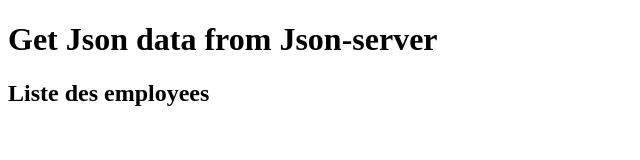
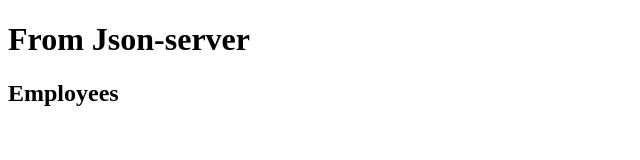
Before and after one commit to houzhihuil/philipwhole.github.io, a plain HTML site: page index.html in a window 1280 px wide. Shown: the whole page, without its empty margins (0-640 px from the left). Drawn offline with Linux system fonts and the light colour scheme; no server answers.

Commit message:
Update index.html

```diff
--- a/index.html
+++ b/index.html
@@ -4,8 +4,8 @@
   <title>JSON API</title>
 </head>
 <body>
-  <h1>Get Json data from Json-server</h1>
-  <h2>Liste des employees</h2>
+  <h1>From Json-server</h1>
+  <h2>Employees</h2>
   <div id="data-container"></div>
 
   <script>
```
